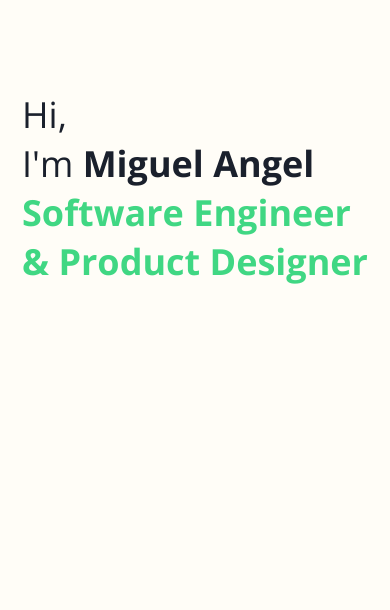
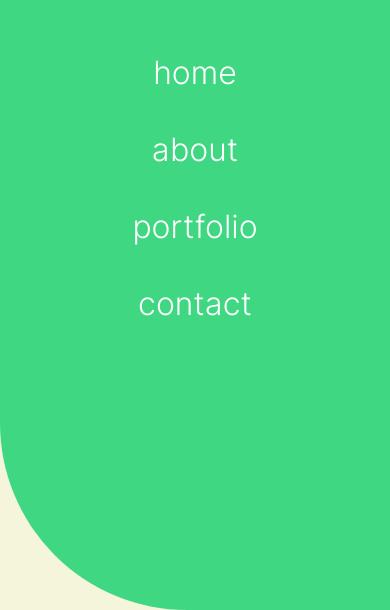
Before and after one commit to devmiguelangel/miguelangeldev, a React (Vite) app: page / in a window 390 px wide. Shown: the part 234-844 px from the top of the page. Built offline with nearby package versions, Linux system fonts and the light colour scheme.

Commit message:
feat: mobile Menu light

```diff
--- a/src/App.tsx
+++ b/src/App.tsx
@@ -2,6 +2,7 @@ import React, { useState } from 'react';
 import { ThemeProvider } from 'styled-components';
 // Components
 import Home from './components/Home';
+import Menu from './components/Menu';
 // Styles
 import { GlobalStyles, lightTheme, darkTheme } from './components/styles/theme';
 import GlobalFonts from './components/styles/fonts';
@@ -17,6 +18,7 @@ const App: React.FC = () => {
         <GlobalFonts />
         <GlobalStyles />
 
+        <Menu />
         <Home />
       </>
     </ThemeProvider>
--- /dev/null
+++ b/src/components/Menu/Menu.styles.ts
@@ -0,0 +1,50 @@
+import styled from 'styled-components';
+
+export const Header = styled.header`
+  position: fixed;
+  top: 0;
+  display: flex;
+  width: 100%;
+  height: auto;
+  background-color: beige;
+  z-index: 1;
+`;
+
+export const Nav = styled.nav`
+  display: flex;
+  width: 100%;
+`;
+
+export const List = styled.ul`
+  display: flex;
+  flex-direction: column;
+  justify-content: center;
+  align-items: center;
+  width: 100%;
+  height: 100vh;
+  margin: 0;
+  padding: 0;
+  background-color: #40d783;
+  list-style: none;
+  border-bottom-left-radius: 187px;
+
+  & > li {
+    margin-bottom: 16px;
+
+    &:last-child {
+      margin-bottom: 0;
+    }
+  }
+`;
+
+export const Link = styled.a`
+  display: flex;
+  justify-content: center;
+  align-items: center;
+  min-width: 220px;
+  padding: 11px 0;
+  font-size: 2rem;
+  font-weight: 300;
+  color: white;
+  text-decoration: none;
+`;
--- /dev/null
+++ b/src/components/Menu/Menu.tsx
@@ -0,0 +1,28 @@
+import React from 'react';
+// Components
+import * as S from './Menu.styles';
+
+const Menu: React.FC = () => {
+  return (
+    <S.Header>
+      <S.Nav>
+        <S.List>
+          <li>
+            <S.Link href="#!">home</S.Link>
+          </li>
+          <li>
+            <S.Link href="#!">about</S.Link>
+          </li>
+          <li>
+            <S.Link href="#!">portfolio</S.Link>
+          </li>
+          <li>
+            <S.Link href="#!">contact</S.Link>
+          </li>
+        </S.List>
+      </S.Nav>
+    </S.Header>
+  );
+};
+
+export default Menu;
--- /dev/null
+++ b/src/components/Menu/index.ts
@@ -0,0 +1 @@
+export { default } from './Menu';
```
Also changed, not shown: 1 other file (tests, documents, lock files or other folders).
